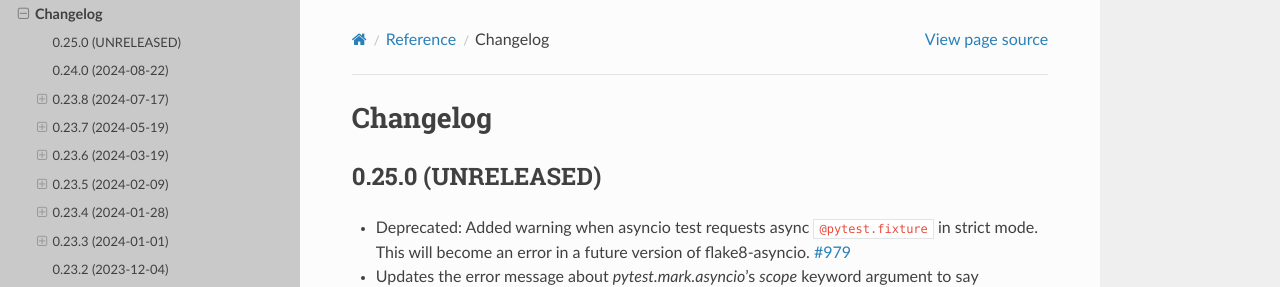
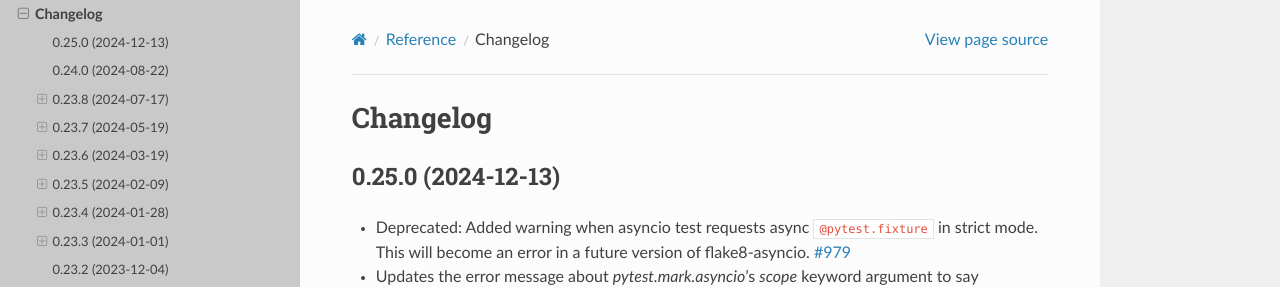
Before and after one commit to pytest-dev/pytest-asyncio, a Sphinx documentation site: the page built from docs/reference/changelog.rst, in a window 1280 px wide and 900 px high. Shown: the top 287 px of the window. Built offline with Sphinx 7.4.7 and the Read the Docs theme 3.1.0, drawn with Linux system fonts in a browser that asks for light colours; pages that are not in the unit, such as notebooks, are missing from menus.

Commit message:
build: Prepare release of v0.25.0

```diff
--- a/docs/reference/changelog.rst
+++ b/docs/reference/changelog.rst
@@ -2,7 +2,7 @@
 Changelog
 =========
 
-0.25.0 (UNRELEASED)
+0.25.0 (2024-12-13)
 ===================
 - Deprecated: Added warning when asyncio test requests async ``@pytest.fixture`` in strict mode. This will become an error in a future version of flake8-asyncio. `#979 <https://github.com/pytest-dev/pytest-asyncio/pull/979>`_
 - Updates the error message about `pytest.mark.asyncio`'s `scope` keyword argument to say `loop_scope` instead. `#1004 <https://github.com/pytest-dev/pytest-asyncio/pull/1004>`_
```
